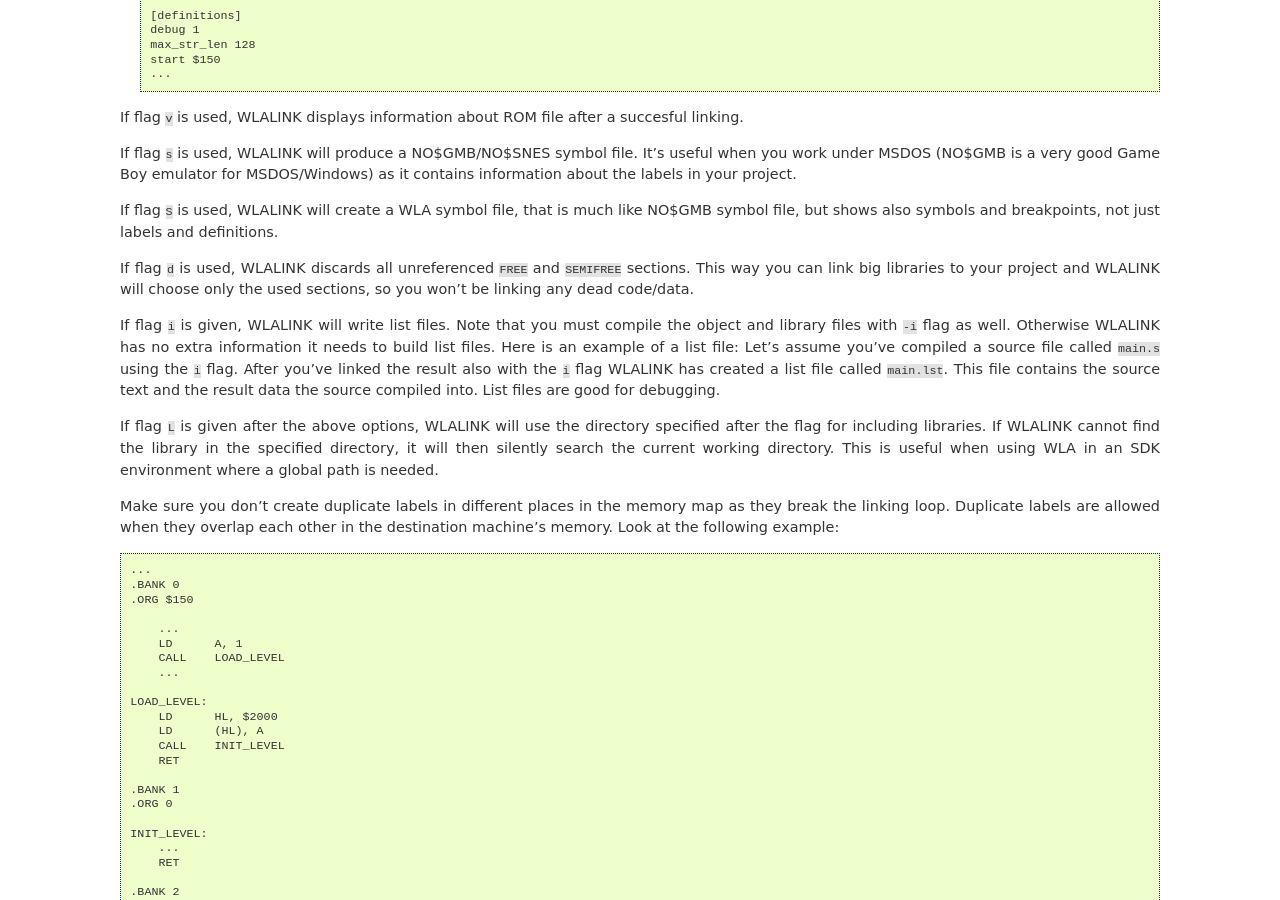
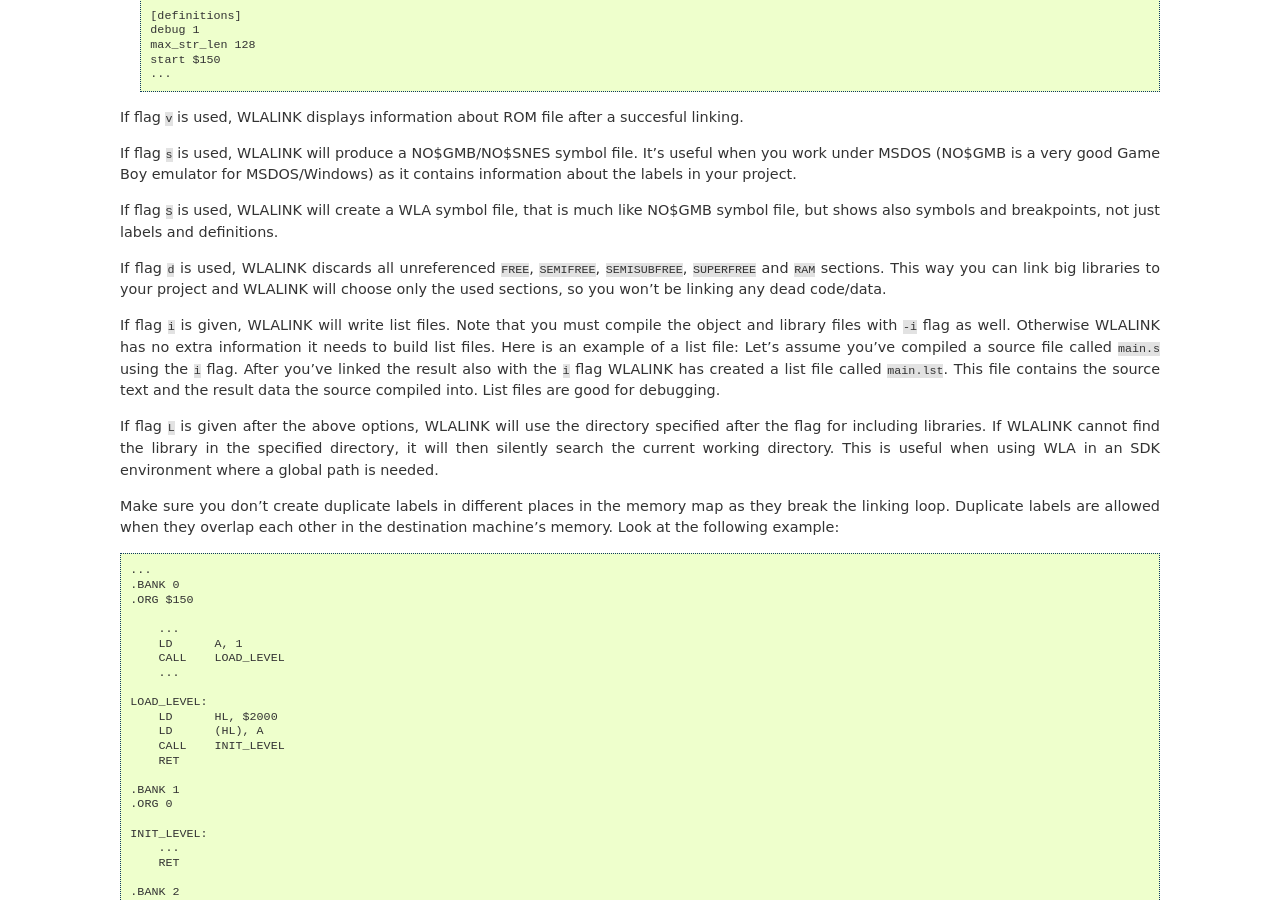
Before and after one commit to vhelin/wla-dx, a Sphinx documentation site: the page built from doc/linking.rst, in a window 1280 px wide and 900 px high, scrolled down 1216 px. Built offline with Sphinx 7.4.7, drawn with Linux system fonts in a browser that asks for light colours.

Commit message:
WLALINK now discards unreferenced SUPERFREE sections when -d is used. Should fix GitHub issue #234.

```diff
--- a/doc/linking.rst
+++ b/doc/linking.rst
@@ -82,10 +82,10 @@ If flag ``S`` is used, WLALINK will create a WLA symbol file, that is much
 like NO$GMB symbol file, but shows also symbols and breakpoints, not just labels
 and definitions.
 
-If flag ``d`` is used, WLALINK discards all unreferenced ``FREE`` and
-``SEMIFREE`` sections. This way you can link big libraries to your project
-and WLALINK will choose only the used sections, so you won't be linking any
-dead code/data.
+If flag ``d`` is used, WLALINK discards all unreferenced ``FREE``, ``SEMIFREE``,
+``SEMISUBFREE``, ``SUPERFREE`` and ``RAM`` sections. This way you can link big
+libraries to your project and WLALINK will choose only the used sections, so you
+won't be linking any dead code/data.
 
 If flag ``i`` is given, WLALINK will write list files. Note that you must
 compile the object and library files with ``-i`` flag as well. Otherwise
```
Also changed, not shown: 3 other files.
